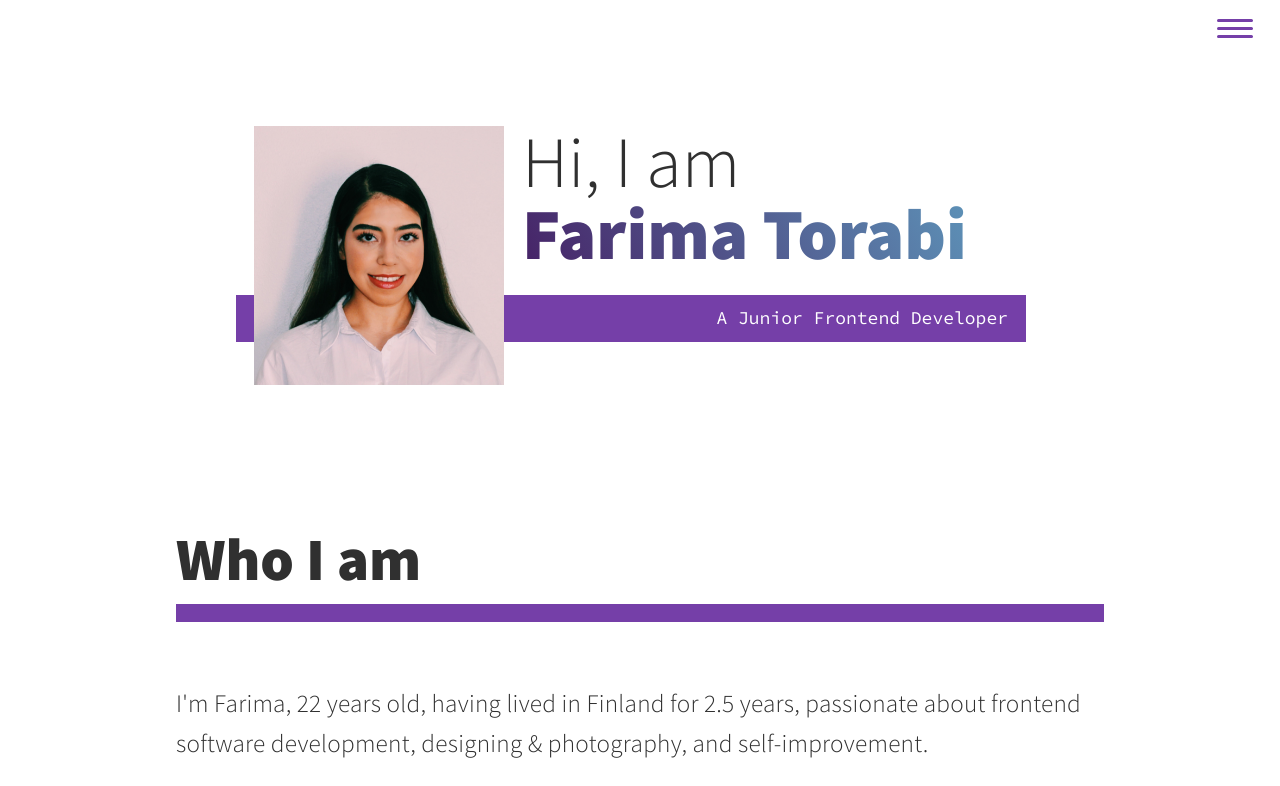
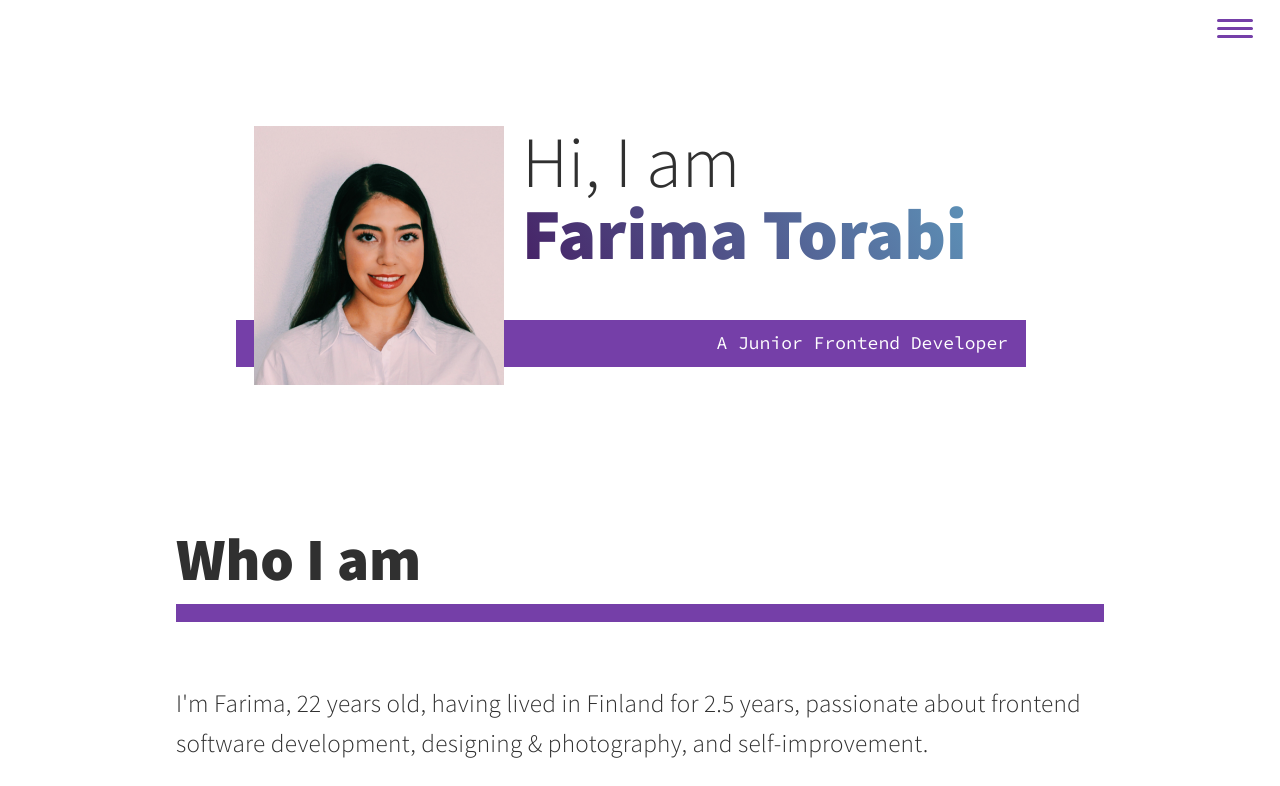
Before and after one commit to farimatorabi/farimatorabi.github.io, a plain HTML site: page index.html in a window 1280 px wide. Shown: the top 786 px of the page. Drawn offline with nearby package versions, Linux system fonts and the light colour scheme.

Commit message:
Update index.css

```diff
--- a/index.css
+++ b/index.css
@@ -278,10 +278,7 @@ header {
         height: 100%;
         top:0;
     }
-
 }
-
-
 
 /* Intro Section */
 
@@ -314,8 +311,6 @@ header {
 
 
 @media (min-width: 800px) {
-
-
     .intro {
         display: grid;
         width: -webkit-min-content;
@@ -343,7 +338,8 @@ header {
         grid-column: -1 / 1;
         grid-row: 2;
         text-align: right;
-        position: relative;
+        position: absolute;
+        top: 2rem;
         left: -1em;
         width: calc(100% + 1em) ;
         height: -webkit-fit-content;
```
